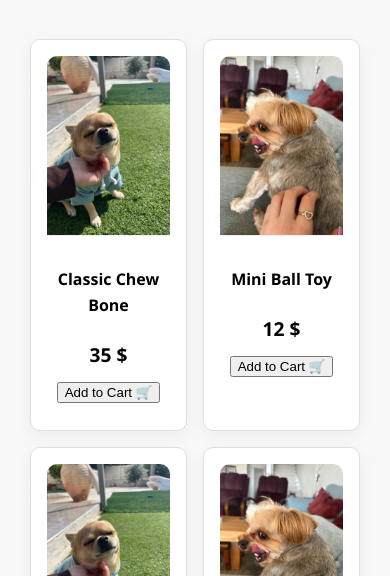
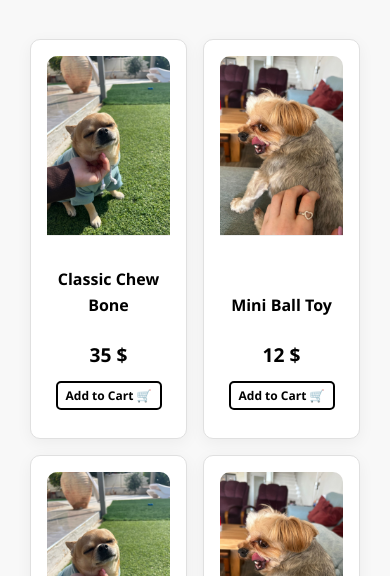
Before and after one commit to Ors9/OrAndLiadSite, a plain HTML site: page shopping.html in a window 390 px wide. Shown: the part 268-844 px from the top of the page. Drawn offline with Linux system fonts and the light colour scheme; files whose address does not match are found by name.

Commit message:
CARDS FIX

```diff
--- a/css/shop-style.css
+++ b/css/shop-style.css
@@ -78,6 +78,27 @@ main {
   padding: 10px;
 }
 
+.add-to-cart-button {
+  display: inline-block;
+  background-color: white;
+  color: black;
+  border: 2px solid black;
+  padding: 10px 20px;
+  margin: 6px;
+  border-radius: 5px;
+  text-decoration: none;
+  font-weight: 600;
+  font-family: 'Segoe UI', sans-serif;
+  transition: all 0.3s ease;
+  white-space: nowrap;
+}
+
+.add-to-cart-button:hover {
+  background-color: black;
+  color: white;
+}
+
+
 @media (max-width: 600px) {
   .product-container {
     grid-template-columns: repeat(2, 1fr); /* בדיוק 2 בכל שורה */
@@ -94,6 +115,18 @@ main {
     width: 100%;
     height: auto;
     object-fit: contain;
+  }
+
+    .add-to-cart-button {
+    padding: 4px 8px;
+    font-size: 0.75rem;
+    margin: 2px;
+  }
+
+  header nav {
+    gap: 4px;
+    flex-wrap: nowrap;
+    overflow-x: auto;
   }
 }
 
@@ -115,8 +148,10 @@ main {
 .item-row {
   display: flex;
   flex-direction: column;
+  justify-content: space-between;
   align-items: center;
   padding: 16px;
+  height: 100%;
 }
 
 .item-row img {
--- a/css/style.css
+++ b/css/style.css
@@ -66,7 +66,7 @@ body {
   background: white;
   border-radius: 10px;
   padding: 30px 20px;
-  width: 300px;
+  width: 200px;
   box-shadow: 0 4px 12px rgba(0, 0, 0, 0.1);
   text-align: center;
   transition: transform 0.3s ease;
```
